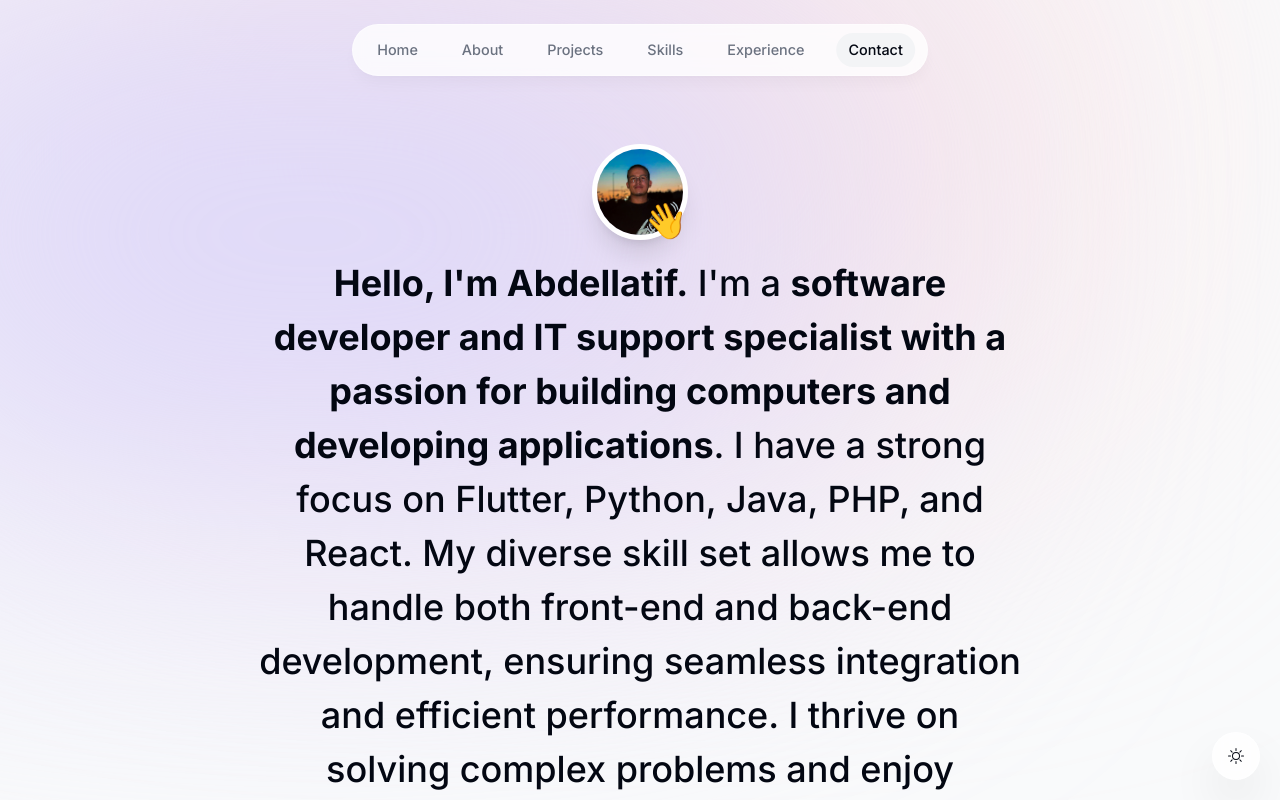
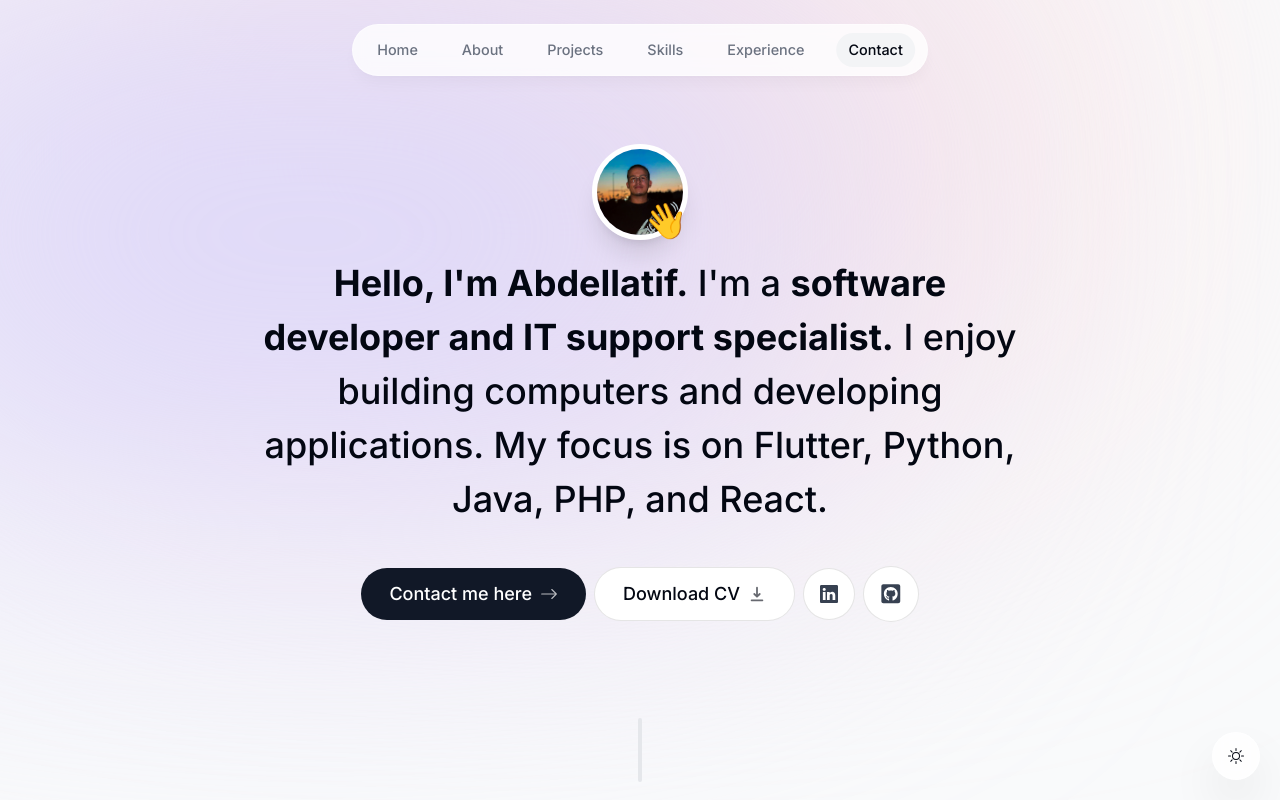
Before and after one commit to abdorhl/portfolio-website-v1, a Next.js app: page / in a window 1280 px wide. Shown: the top 800 px of the page. Built offline with nearby package versions, Linux system fonts and the light colour scheme.

Commit message:
Update intro.tsx

```diff
--- a/components/intro.tsx
+++ b/components/intro.tsx
@@ -63,7 +63,11 @@ export default function Intro() {
         animate={{ opacity: 1, y: 0 }}
       >
         <span className="font-bold">Hello, I'm Abdellatif.</span> I'm a{" "}
-        <span className="font-bold">software developer and IT support specialist with a passion for building computers and developing applications</span>. I have a strong focus on Flutter, Python, Java, PHP, and React. My diverse skill set allows me to handle both front-end and back-end development, ensuring seamless integration and efficient performance. I thrive on solving complex problems and enjoy collaborating with teams to deliver high-quality software solutions.
+        <span className="font-bold">
+          software developer and IT support specialist.
+        </span>{" "}
+        I enjoy building computers and developing applications. My focus is on
+        Flutter, Python, Java, PHP, and React.
       </motion.h3>
 
       <motion.div
```
